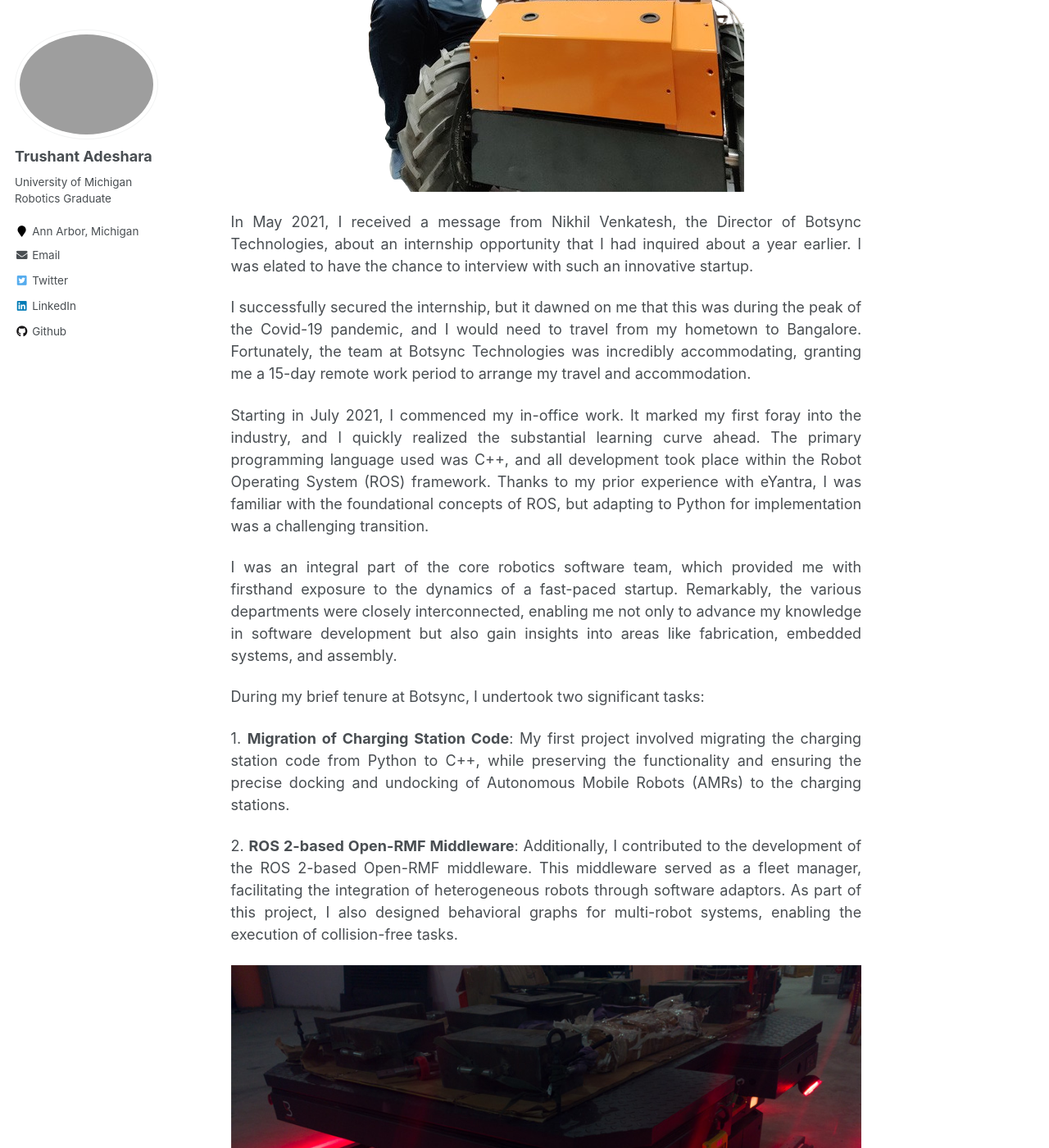
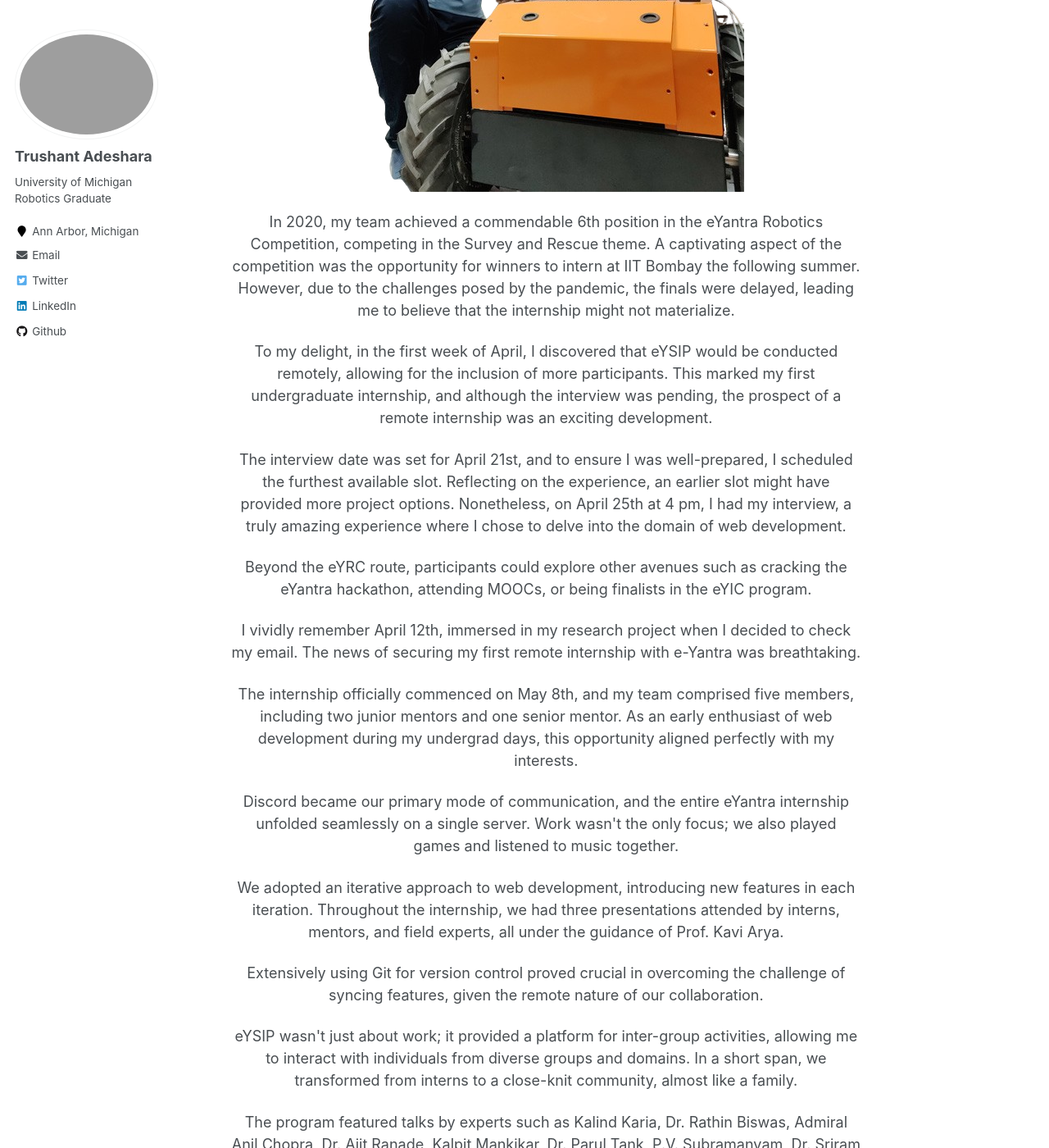
Before and after one commit to trushant05/trushant05.github.io, a Jekyll site: the page built from _work/2020-07-10-work-1.md, in a window 1280 px wide and 1400 px high, scrolled down 481 px. Shown: the whole window at 82% size. Built offline with Jekyll 4.4.1, drawn with Linux system fonts in a browser that asks for light colours; some of the changed text lies outside the part shown.

Commit message:
add eysip content

```diff
--- a/_work/2020-07-10-work-1.md
+++ b/_work/2020-07-10-work-1.md
@@ -12,28 +12,28 @@ tags:
 <p style="text-align: center">
 <img src="/images/work/botsync/me.png"></p>
 
-<p style="text-align: justify">
-In May 2021, I received a message from Nikhil Venkatesh, the Director of Botsync Technologies, about an internship opportunity that I had inquired about a year earlier. I was elated to have the chance to interview with such an innovative startup.</p>
+<p style="text-align: center">In 2020, my team achieved a commendable 6th position in the eYantra Robotics Competition, competing in the Survey and Rescue theme. A captivating aspect of the competition was the opportunity for winners to intern at IIT Bombay the following summer. However, due to the challenges posed by the pandemic, the finals were delayed, leading me to believe that the internship might not materialize.</p>
 
-<p style="text-align: justify">
-I successfully secured the internship, but it dawned on me that this was during the peak of the Covid-19 pandemic, and I would need to travel from my hometown to Bangalore. Fortunately, the team at Botsync Technologies was incredibly accommodating, granting me a 15-day remote work period to arrange my travel and accommodation.</p>
+<p style="text-align: center">To my delight, in the first week of April, I discovered that eYSIP would be conducted remotely, allowing for the inclusion of more participants. This marked my first undergraduate internship, and although the interview was pending, the prospect of a remote internship was an exciting development.</p>
 
-<p style="text-align: justify">
-Starting in July 2021, I commenced my in-office work. It marked my first foray into the industry, and I quickly realized the substantial learning curve ahead. The primary programming language used was C++, and all development took place within the Robot Operating System (ROS) framework. Thanks to my prior experience with eYantra, I was familiar with the foundational concepts of ROS, but adapting to Python for implementation was a challenging transition.</p>
+<p style="text-align: center">The interview date was set for April 21st, and to ensure I was well-prepared, I scheduled the furthest available slot. Reflecting on the experience, an earlier slot might have provided more project options. Nonetheless, on April 25th at 4 pm, I had my interview, a truly amazing experience where I chose to delve into the domain of web development.</p>
 
-<p style="text-align: justify">
-I was an integral part of the core robotics software team, which provided me with firsthand exposure to the dynamics of a fast-paced startup. Remarkably, the various departments were closely interconnected, enabling me not only to advance my knowledge in software development but also gain insights into areas like fabrication, embedded systems, and assembly.</p>
+<p style="text-align: center">Beyond the eYRC route, participants could explore other avenues such as cracking the eYantra hackathon, attending MOOCs, or being finalists in the eYIC program.</p>
 
-During my brief tenure at Botsync, I undertook two significant tasks:
+<p style="text-align: center">I vividly remember April 12th, immersed in my research project when I decided to check my email. The news of securing my first remote internship with e-Yantra was breathtaking.</p>
 
-<p style="text-align: justify">
-1. <b>Migration of Charging Station Code</b>: My first project involved migrating the charging station code from Python to C++, while preserving the functionality and ensuring the precise docking and undocking of Autonomous Mobile Robots (AMRs) to the charging stations.</p>
+<p style="text-align: center">The internship officially commenced on May 8th, and my team comprised five members, including two junior mentors and one senior mentor. As an early enthusiast of web development during my undergrad days, this opportunity aligned perfectly with my interests.</p>
 
-<p style="text-align: justify">
-2. <b>ROS 2-based Open-RMF Middleware</b>: Additionally, I contributed to the development of the ROS 2-based Open-RMF middleware. This middleware served as a fleet manager, facilitating the integration of heterogeneous robots through software adaptors. As part of this project, I also designed behavioral graphs for multi-robot systems, enabling the execution of collision-free tasks.</p>
+<p style="text-align: center">Discord became our primary mode of communication, and the entire eYantra internship unfolded seamlessly on a single server. Work wasn't the only focus; we also played games and listened to music together.</p>
 
-<p style="text-align: center">
-<img src="/images/work/botsync/amr.jpg"></p>
+<p style="text-align: center">We adopted an iterative approach to web development, introducing new features in each iteration. Throughout the internship, we had three presentations attended by interns, mentors, and field experts, all under the guidance of Prof. Kavi Arya.</p>
 
-<p style="text-align: justify">
-Overall, my experience at Botsync was exceptionally rewarding. I'm grateful to Nikhil Venkatesh and my colleagues for their invaluable support in my professional growth during my time with the company.</p>
+<p style="text-align: center">Extensively using Git for version control proved crucial in overcoming the challenge of syncing features, given the remote nature of our collaboration.</p>
+
+<p style="text-align: center">eYSIP wasn't just about work; it provided a platform for inter-group activities, allowing me to interact with individuals from diverse groups and domains. In a short span, we transformed from interns to a close-knit community, almost like a family.</p>
+
+<p style="text-align: center">The program featured talks by experts such as Kalind Karia, Dr. Rathin Biswas, Admiral Anil Chopra, Dr. Ajit Ranade, Kalpit Mankikar, Dr. Parul Tank, P.V. Subramanyam, Dr. Sriram Srinivasan, Kiran Despande, Prof. Ragunath Iyer, Prof. Paritosh Pandya, and Prof. Sudha Shastri every 3-4 days.</p>
+
+<p style="text-align: center">Beyond project management, the internship imparted valuable life lessons. Finally, I had the opportunity to showcase the analytical dashboard we created in a virtual project exhibition, illustrating the statistics of various initiatives undertaken by eYantra.</p>
+
+<p style="text-align: center">Special thanks to my teammates Sanyam Rag and Vijay Chachadi. I look forward to meeting them in person one day. Gratitude to Deepa mam and Sachin sir, our primary mentors – I hope our paths cross in the future.</p>
```
